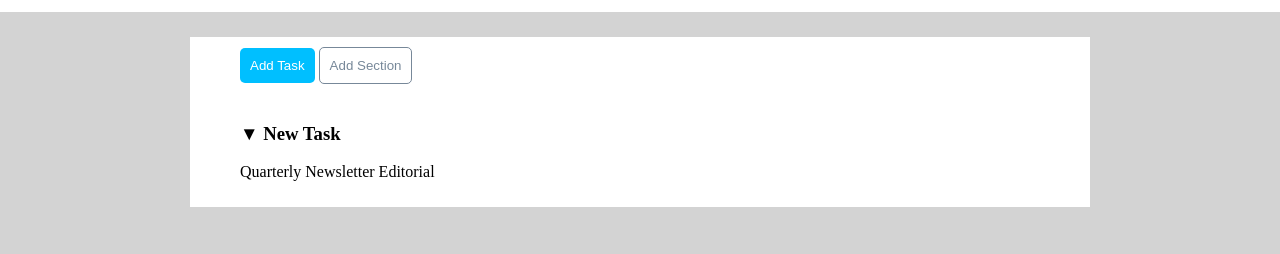
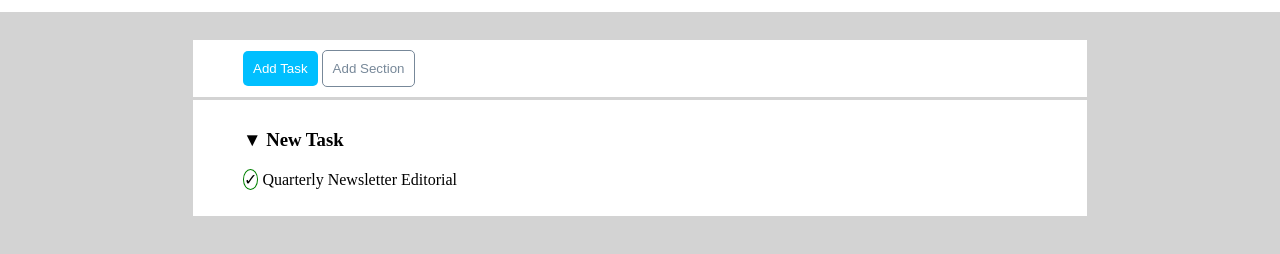
Before and after one commit to GiorgioFontana-12/html-css-toboolist, a plain HTML site: page index.html in a window 1280 px wide. Shown: the part 68-322 px from the top of the page. Drawn offline with Linux system fonts and the light colour scheme.

Commit message:
feat to fix (ceck)

```diff
--- a/css/style.css
+++ b/css/style.css
@@ -1,6 +1,7 @@
 body{
     background-color: lightgray;
     margin: 0;
+    box-sizing: border-box;
 }
 
 header {
@@ -26,8 +27,8 @@ main{
 
 .button {
     padding: 10px 50px;
-    border-bottom: 5px;
-    border-color: lightgray;
+    border-bottom: 1px;
+    border: solid lightgray;
 }
 
 #bw {
@@ -48,4 +49,16 @@ main{
 
 .margin {
     padding: 10px 50px;
+    border-bottom: 1px;
+    border: solid lightgray;
+    border-top: 0px;
 }
+
+.cerchiettov {
+
+    display: inline-block;
+    border: solid 1px green;
+    border-radius: 50%;
+    box-sizing: 10px;
+
+}
--- a/index.html
+++ b/index.html
@@ -23,7 +23,7 @@
 
          <div class="margin">
             <h3>&#9660; New Task</h3>
-            <p>Quarterly Newsletter <span class="arrotondata">Editorial</span></p>
+            <p> <span class="cerchiettov"> &check; </span> Quarterly Newsletter <span class="arrotondata">Editorial</span></p>
          </div>
 
     </main>
```
